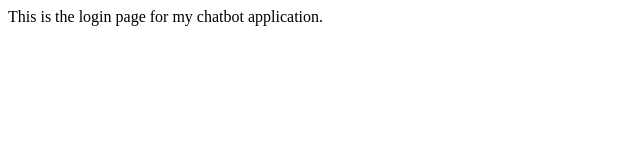
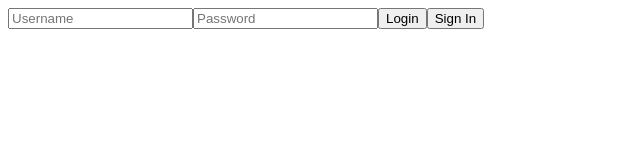
Before and after one commit to testmail-ihub/test-agent-repo, a plain HTML site: page logins.html in a window 1280 px wide. Shown: the whole page, without its empty margins (0-640 px from the left). Drawn offline with Linux system fonts and the light colour scheme.

Commit message:
Update login page with username and password inputs

```diff
--- a/logins.html
+++ b/logins.html
@@ -1 +1 @@
-<html><body>This is the login page for my chatbot application.</body></html>
+<html><body><form><input type='text' name='username' placeholder='Username'><input type='password' name='password' placeholder='Password'><button type='submit'>Login</button><button type='button'>Sign In</button></form></body></html>
```
